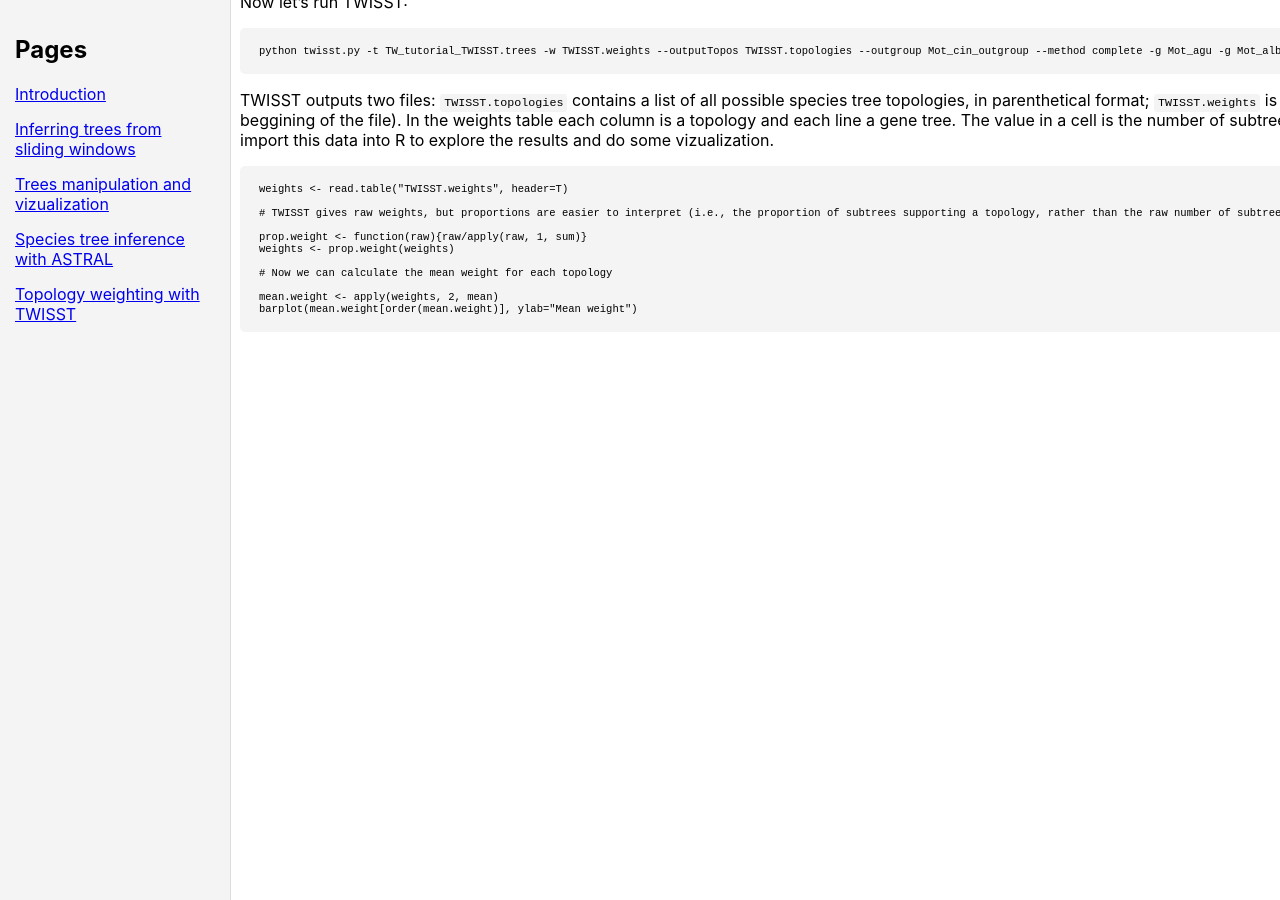
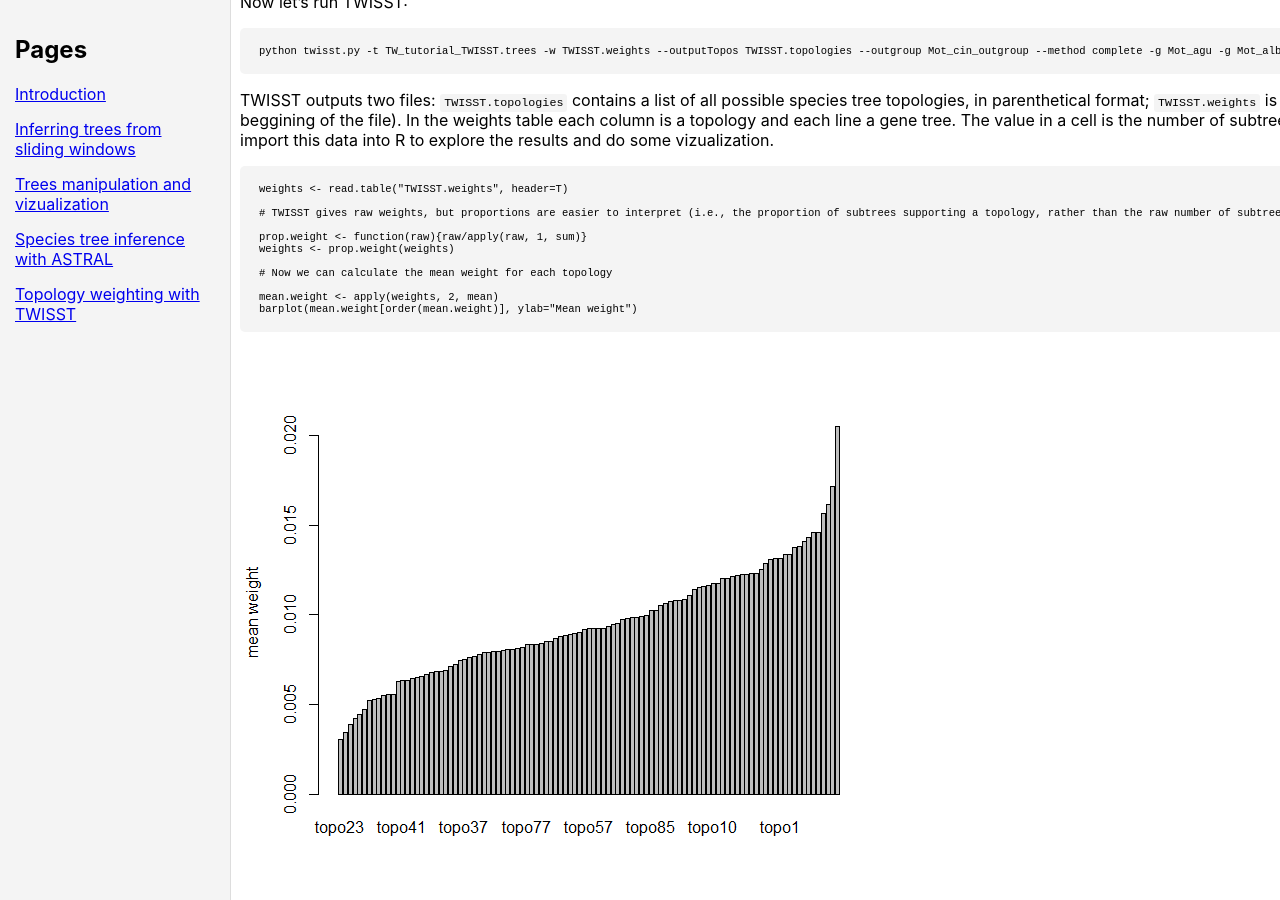
Before and after one commit to rancilhac/Genome-Wide-Phylogenies.github.io, a Jekyll site: the page built from Topology-weighting.md, in a window 1280 px wide and 900 px high, scrolled down 810 px. Built offline with Jekyll 4.4.1, drawn with Linux system fonts in a browser that asks for light colours; our own code applies the rules of GitHub Pages for plain Markdown files; before the commit the page ends 1142 px from its top, so only the background shows below that.

Commit message:
Update Topology-weighting.md

````diff
--- a/Topology-weighting.md
+++ b/Topology-weighting.md
@@ -57,3 +57,4 @@ weights <- prop.weight(weights)
 mean.weight <- apply(weights, 2, mean)
 barplot(mean.weight[order(mean.weight)], ylab="Mean weight")
 ```
+![barplot](/Genome-Wide-Phylogenies.github.io/assets/Mean_weight_barplot.png)
````
